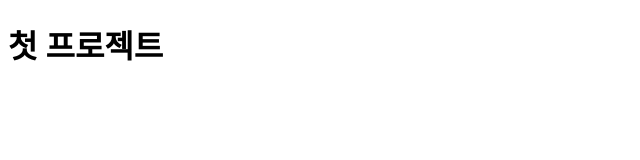
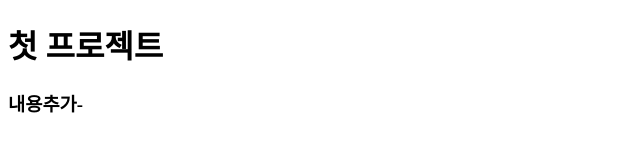
Before and after one commit to yonghuun/firstgit, a plain HTML site: page index.html in a window 1280 px wide. Shown: the whole page, without its empty margins (0-640 px from the left). Drawn offline with Linux system fonts and the light colour scheme.

Commit message:
second commit

```diff
--- a/index.html
+++ b/index.html
@@ -7,5 +7,6 @@
 </head>
 <body>
     <h1>첫 프로젝트</h1>
+    <h3>내용추가-</h3>
 </body>
 </html>
```
